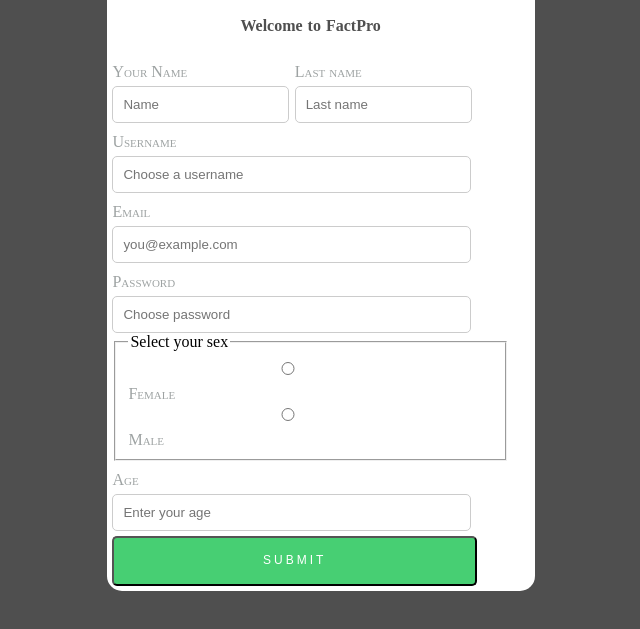
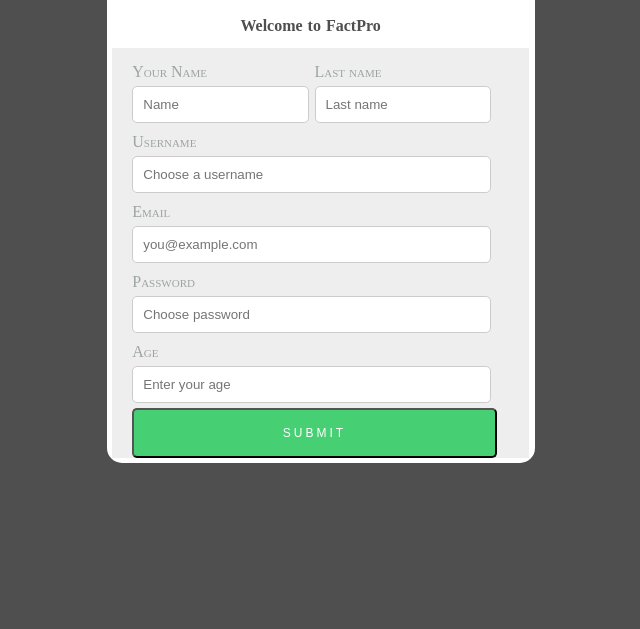
Before and after one commit to dan-altamirano/proyecto-factpro, a plain HTML site: page sign_up.html in a window 1280 px wide. Shown: the part 63-692 px from the top of the page, without its empty margins (319-959 px from the left). Drawn offline with Linux system fonts and the light colour scheme.

Commit message:
Code html modified, Select your sex removed

```diff
--- a/sign_up.html
+++ b/sign_up.html
@@ -13,6 +13,7 @@
         <form action="#" method="post"  enctype="multipart/form-data">
           <h1>Sign up</h1>
           <h2>Welcome to FactPro</h2>
+          <div class="section-inputs">
           <div class="two-columns">
             <div class="input-group">
               <label for="name">Your Name</label>
@@ -30,19 +31,13 @@
           <label for="password">Password</label>
           <input type="password" name="password" id="pass" placeholder="Choose password">
 
-          <fieldset>
-            <legend>Select your sex</legend>
-            <input type="radio" name="sex" id="fem" value="f">
-            <label for="fem">Female</label>
-            <input type="radio" name="sex" id="male" value="m">
-            <label for="male">Male</label>
-          </fieldset>
-
             <label for="age">Age</label>
             <input type="text" name="age" id="age" pattern="\d+"
             placeholder="Enter your age"min="18" max="65">
 
           <button type="submit" name="button">Submit</button>
+
+        </div>
         </form>
       </section>
   </body>
```
